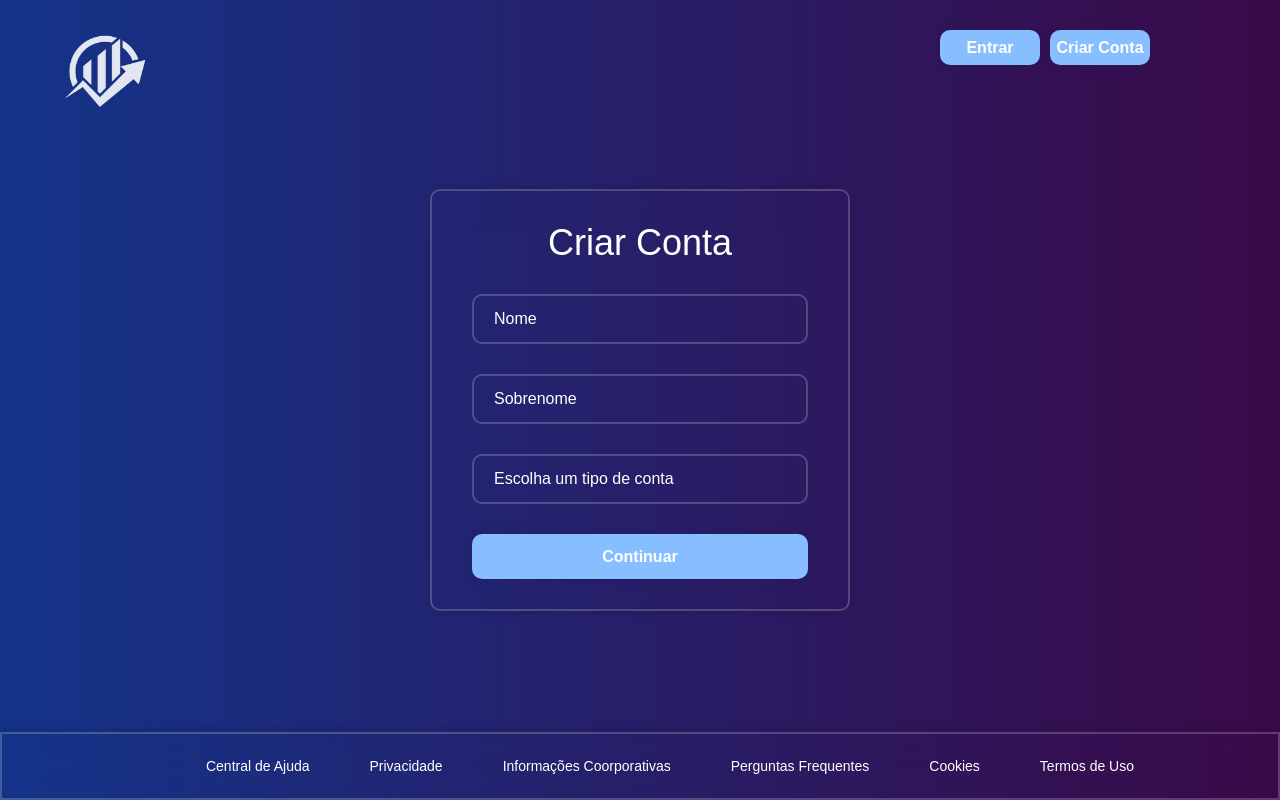
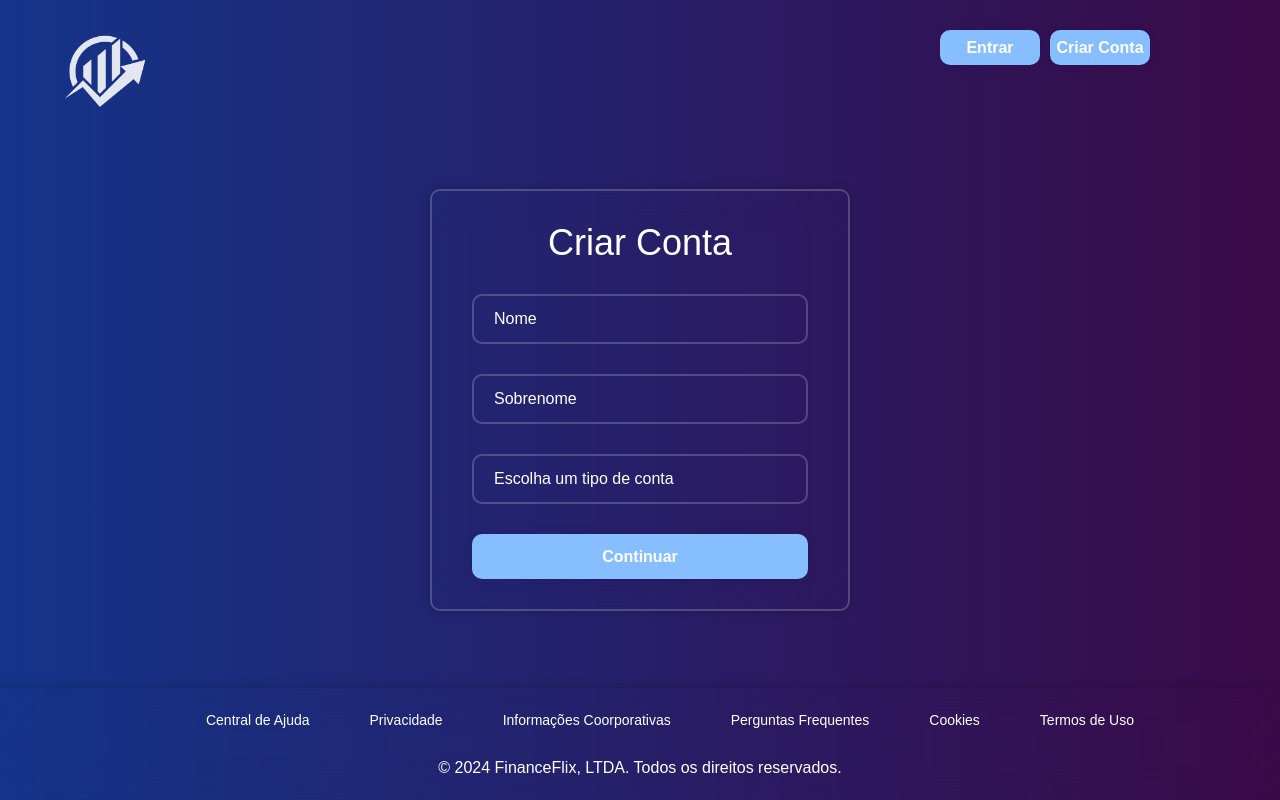
Before and after one commit to VieiraLuan/FinanceFlixWebApp, an Angular app in the folder FinaceFlixUI/: page /create-account in a window 1280 px wide. Built offline with nearby package versions, Linux system fonts and the light colour scheme.

Commit message:
organizando footer

```diff
--- a/FinaceFlixUI/src/app/components/create-account/create-account.component.html
+++ b/FinaceFlixUI/src/app/components/create-account/create-account.component.html
@@ -1,9 +1,6 @@
 <app-header-login> </app-header-login>
 
 <body>
-
-
-
   <div class="wrapper">
       <form action="">
           <h1>Criar Conta</h1>
@@ -50,18 +47,6 @@
           }
       }
   </script>
+</body>
 
-
-  <footer>
-      <nav>
-          <a href="#central-de-ajuda" onclick="window.location.href='CentralDeAjuda.html'">Central de Ajuda</a>
-          <a href="#privacidade" onclick="window.location.href='Privacidade.html'">Privacidade</a>
-          <a href="#informacoes-coorporartivas" onclick="window.location.href='CoorpInfo.html'">Informações Coorporativas</a>
-          <a href="#perguntas-frequentes" onclick="window.location.href='PerguntasFrequentes.html'">Perguntas Frequentes</a>
-          <a href="#cookies" onclick="window.location.href='Cookies.html'">Cookies</a>
-          <a href="#termos-de-uso" onclick="window.location.href='TermosDeUso.html'">Termos de Uso</a>
-      </nav>
-  </footer>
-
-
-</body>
+<app-footer-login> </app-footer-login>
--- a/FinaceFlixUI/src/app/components/footer-login/footer-login.component.css
+++ b/FinaceFlixUI/src/app/components/footer-login/footer-login.component.css
@@ -1,21 +1,36 @@
+* {
+  margin: 0;
+  padding: 0;
+  box-sizing: border-box;
+  font-family: Arial, Helvetica, sans-serif;
+}
 
 
-body {
+footer {
+  position: fixed;
+  bottom: 0;
+  left: 0;
+  width: 100%;
+  padding: 20px 120px;
+  background: transparent;
   display: flex;
+  flex-wrap: wrap;
+  justify-content: center;
   align-items: center;
-  justify-content: center;
-  margin: 0;
-  background: #351051;
-
-
+  z-index: 100;
+  backdrop-filter: blur(20px);
+  box-shadow: 0 0 10px rgba(0, 0, 0, .2);
+  color: #fff;
 }
 
-p{
-  color:white
+nav a {
+  font-size: 14px;
+  color: #fff;
+  text-decoration: none;
+  font-weight: 300;
+  margin-left: 60px;
 }
 
-.container {
-  border: 3px solid #000; /* Adicionei uma borda apenas para visualização */
-  width: 80%; /* Ajuste a largura do container conforme necessário */
-  max-width: 600px; /* Defina uma largura máxima se desejar */
+nav a:hover {
+  text-decoration: underline;
 }
--- a/FinaceFlixUI/src/app/components/footer-login/footer-login.component.html
+++ b/FinaceFlixUI/src/app/components/footer-login/footer-login.component.html
@@ -1,10 +1,13 @@
-<body>
-  <p class="text-center">© 2024 FinanceFlix, LTDA. Todos os direitos reservados.
-    <br>  <br>
+<footer>
+  <nav>
+    <a href="">Central de Ajuda</a>
+    <a href="">Privacidade</a>
+    <a href="">Informações Coorporativas</a>
+    <a href="">Perguntas Frequentes</a>
+    <a href="">Cookies</a>
+    <a href="">Termos de Uso</a>
     <br>
     <br>
-    <br>
-    <br>
-  </p>
-
-</body>
+    <p class="text-center">© 2024 FinanceFlix, LTDA. Todos os direitos reservados.</p>
+  </nav>
+</footer>
```
